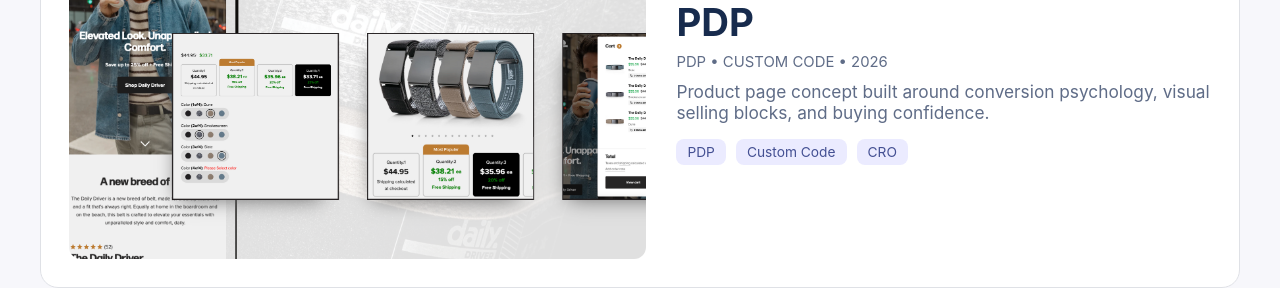
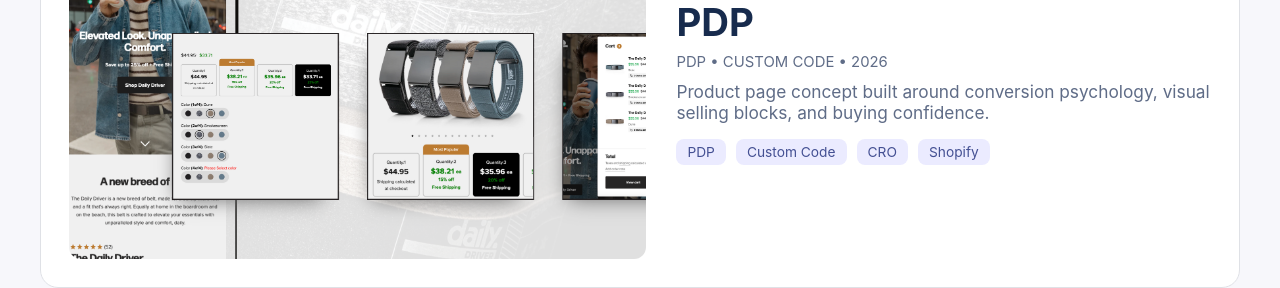
Before and after one commit to svendev888/my-Portfolio, a React (Vite) app: page / in a window 1280 px wide. Shown: the part 2840-3128 px from the top of the page. Built offline with nearby package versions, Linux system fonts and the light colour scheme.

Commit message:
fix issues

```diff
--- a/src/App.jsx
+++ b/src/App.jsx
@@ -136,7 +136,7 @@ function App() {
       subtitle: 'PDP • CUSTOM CODE • 2026',
       projectUrl: 'https://example.com/high-converting-shopify-pdp',
       text: 'Product page concept built around conversion psychology, visual selling blocks, and buying confidence.',
-      tags: ['PDP', 'Custom Code', 'CRO', ],
+      tags: ['PDP', 'Custom Code', 'CRO', 'Shopify'],
     },
     {
       kind: 'image',
```
